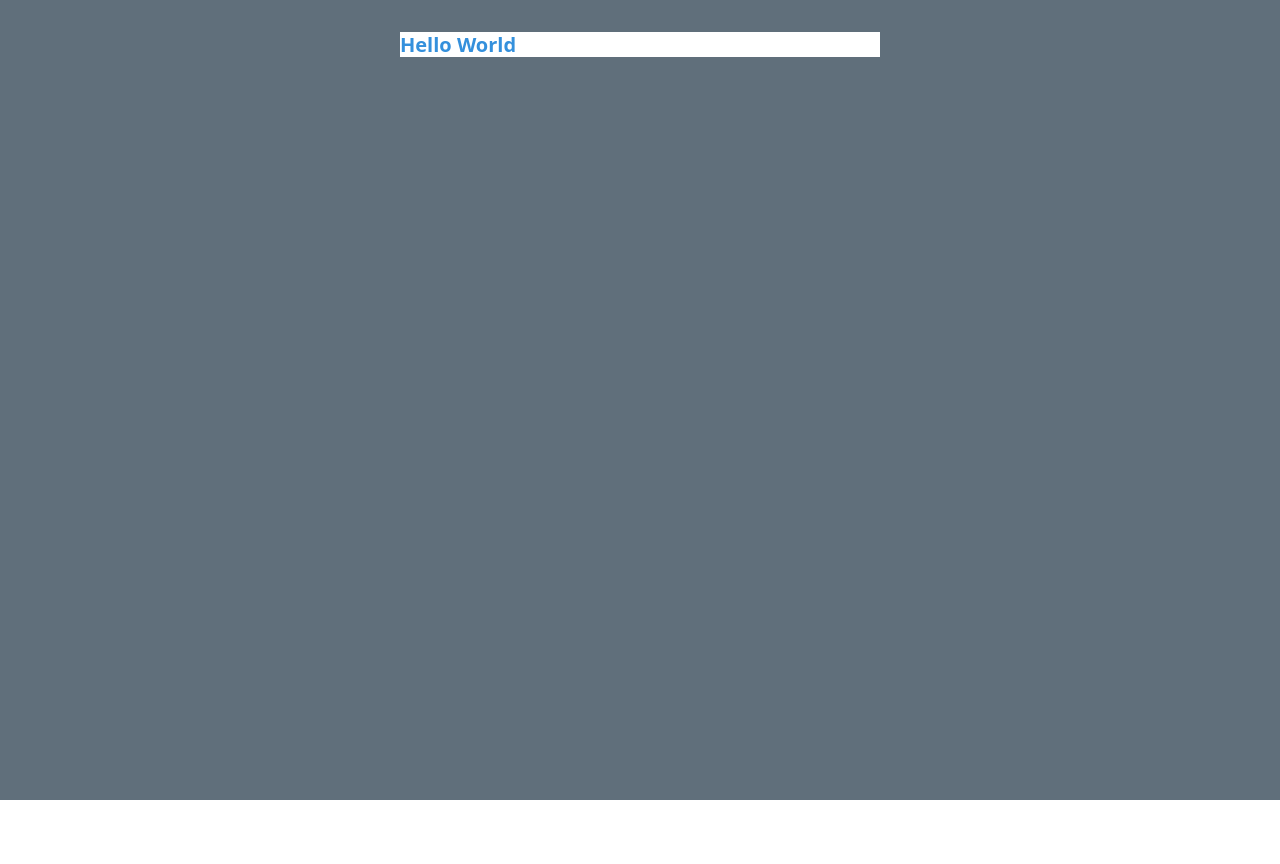
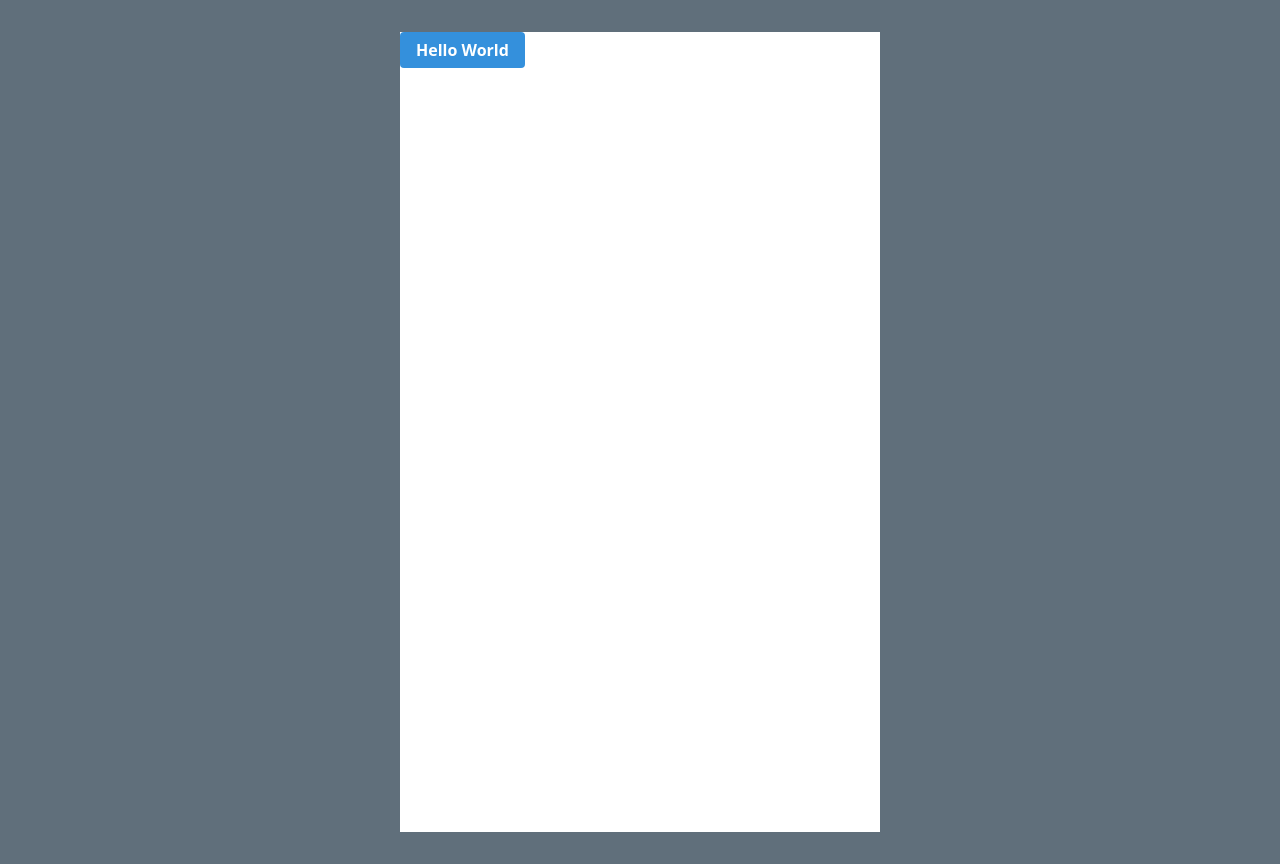
Before and after one commit to aristotele/advanced-vue-component-design, a Vue app: page / in a window 1280 px wide. Before the commit the page ends 800 px from the top, so only its background shows below. Built offline with nearby package versions, Linux system fonts and the light colour scheme.

Commit message:
Lesson 12 - Completed

```diff
--- a/src/App.vue
+++ b/src/App.vue
@@ -1,7 +1,7 @@
 <template>
   <div class="min-h-screen bg-grey-darker p-8">
-    <div class="max-w-sm mx-auto bg-white">
-      <hello-world></hello-world>
+    <div class="max-w-sm mx-auto bg-white h-screen">
+      <hello-world tag="a"></hello-world>
     </div>
   </div>
 </template>
--- a/src/assets/js/components/HelloWorld.vue
+++ b/src/assets/js/components/HelloWorld.vue
@@ -1,11 +1,16 @@
 <script>
 export default {
+  props: ["tag"],
+
   render(createElement) {
     return createElement(
-      "span",
+      this.tag,
       {
         attrs: {
-          class: "text-blue text-xl font-bold"
+          class: "btn btn-blue"
+        },
+        on: {
+          click: () => alert("clicked")
         }
       },
       "Hello World"
```
